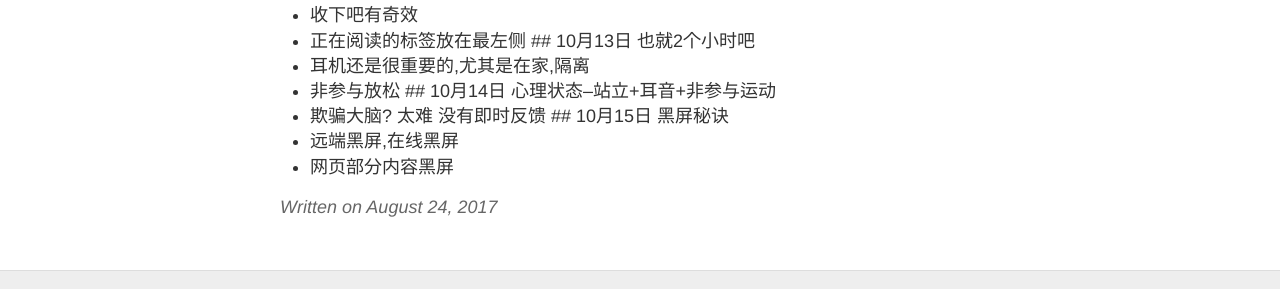
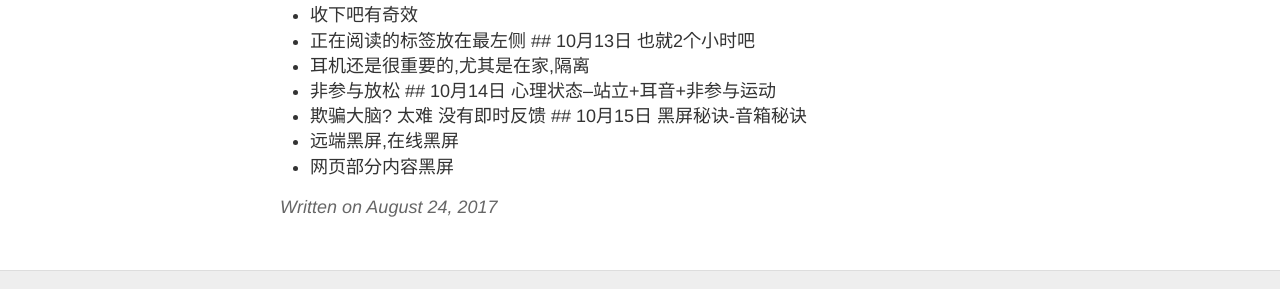
Before and after one commit to evelol/zzx_blog, a Jekyll site: the page built from _posts/2017-08-24-Ok.md, in a window 1280 px wide and 900 px high, scrolled down 4689 px. Shown: the part 541-830 px from the top of the window. Built offline with Jekyll 4.4.1, drawn with Linux system fonts in a browser that asks for light colours; our own code applies the rules of GitHub Pages for plain Markdown files.

Commit message:
Update 2017-08-24-Ok.md

```diff
--- a/_posts/2017-08-24-Ok.md
+++ b/_posts/2017-08-24-Ok.md
@@ -138,6 +138,6 @@ q## 24日,昨天搞了搞linux，用了下deepin
  - 非参与放松
  ## 10月14日 心理状态--站立+耳音+非参与运动
  - 欺骗大脑? 太难 没有即时反馈
- ## 10月15日 黑屏秘诀
+ ## 10月15日 黑屏秘诀-音箱秘诀
  - 远端黑屏,在线黑屏
  - 网页部分内容黑屏
```
